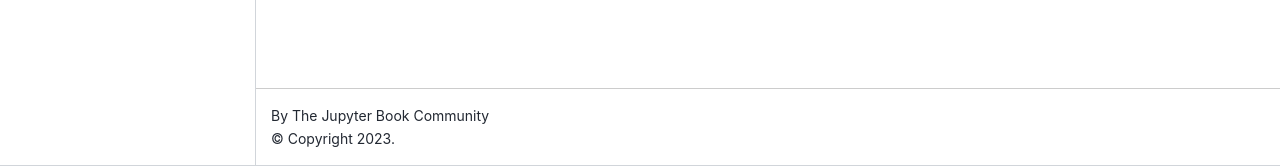
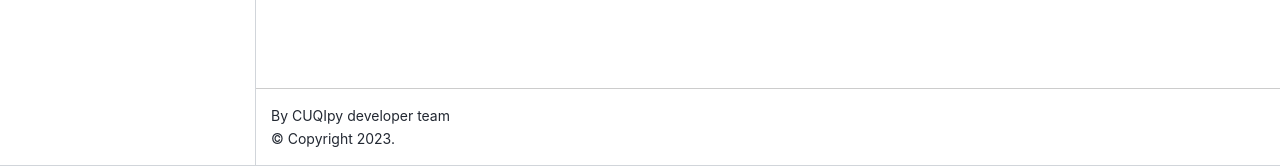
Before and after one commit to amal-ghamdi/CUQI-Book-test, a Jupyter Book: the page built from intro.md, in a window 1280 px wide. Shown: the part 734-900 px from the top of the page. Built offline with Jupyter Book 1.0.4 settings and Sphinx 7.4.7 and the Sphinx Book theme 1.1.4, drawn with Linux system fonts in a browser that asks for light colours.

Commit message:
update configuration

```diff
--- a/_config.yml
+++ b/_config.yml
@@ -1,14 +1,17 @@
 # Book settings
 # Learn more at https://jupyterbook.org/customize/config.html
 
-title: My sample book
-author: The Jupyter Book Community
+title: Uncertainty Quantification in Inverse Problems with CUQIpy
+author: CUQIpy developer team
 logo: logo.png
 
 # Force re-execution of notebooks on each build.
 # See https://jupyterbook.org/content/execute.html
 execute:
-  execute_notebooks: force
+  exclude_patterns:
+    - '*Basics/B02*'
+    - '*Basics/B03*'
+    - '*Basics/B04*'
 
 # Define the name of the latex output file for PDF builds
 latex:
```
